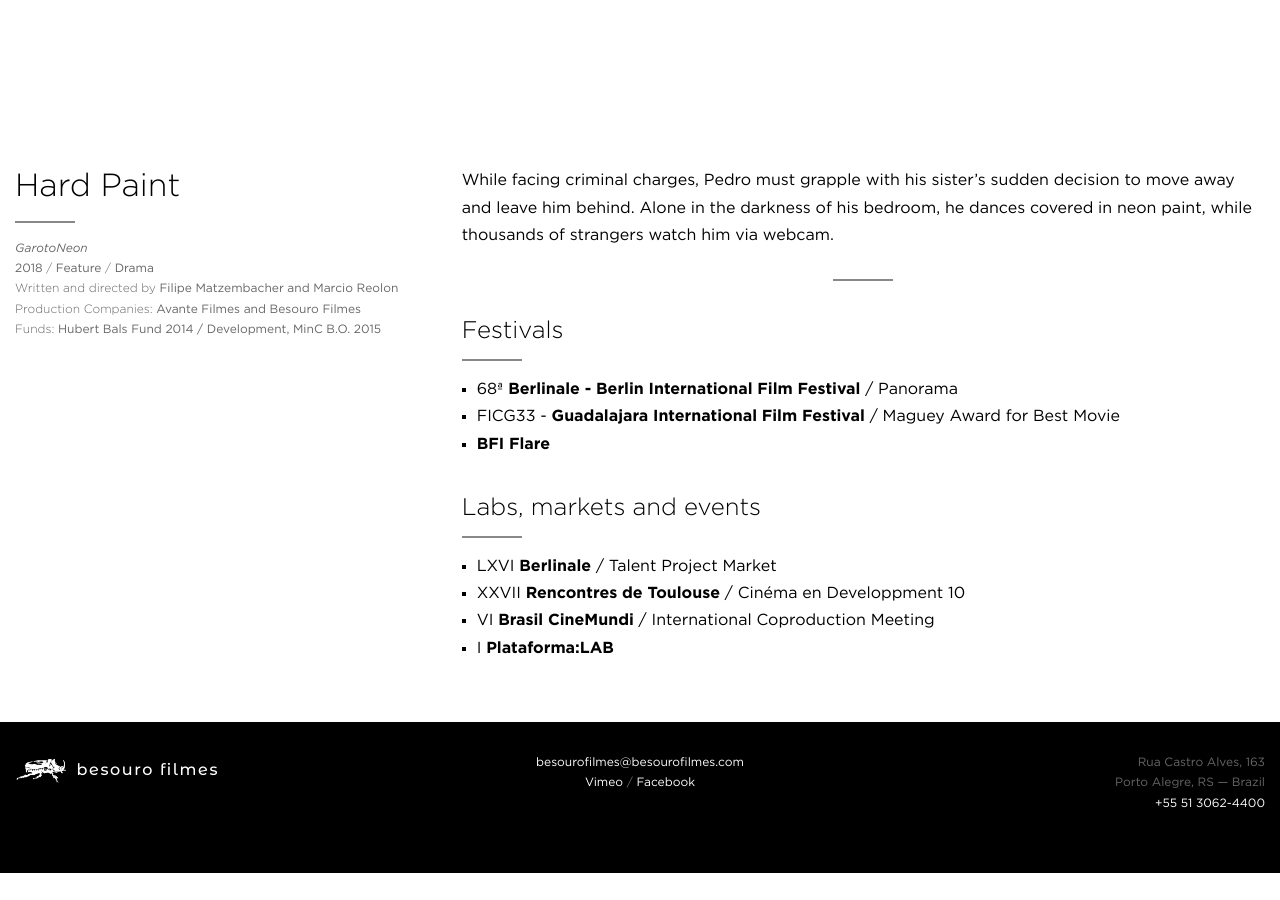
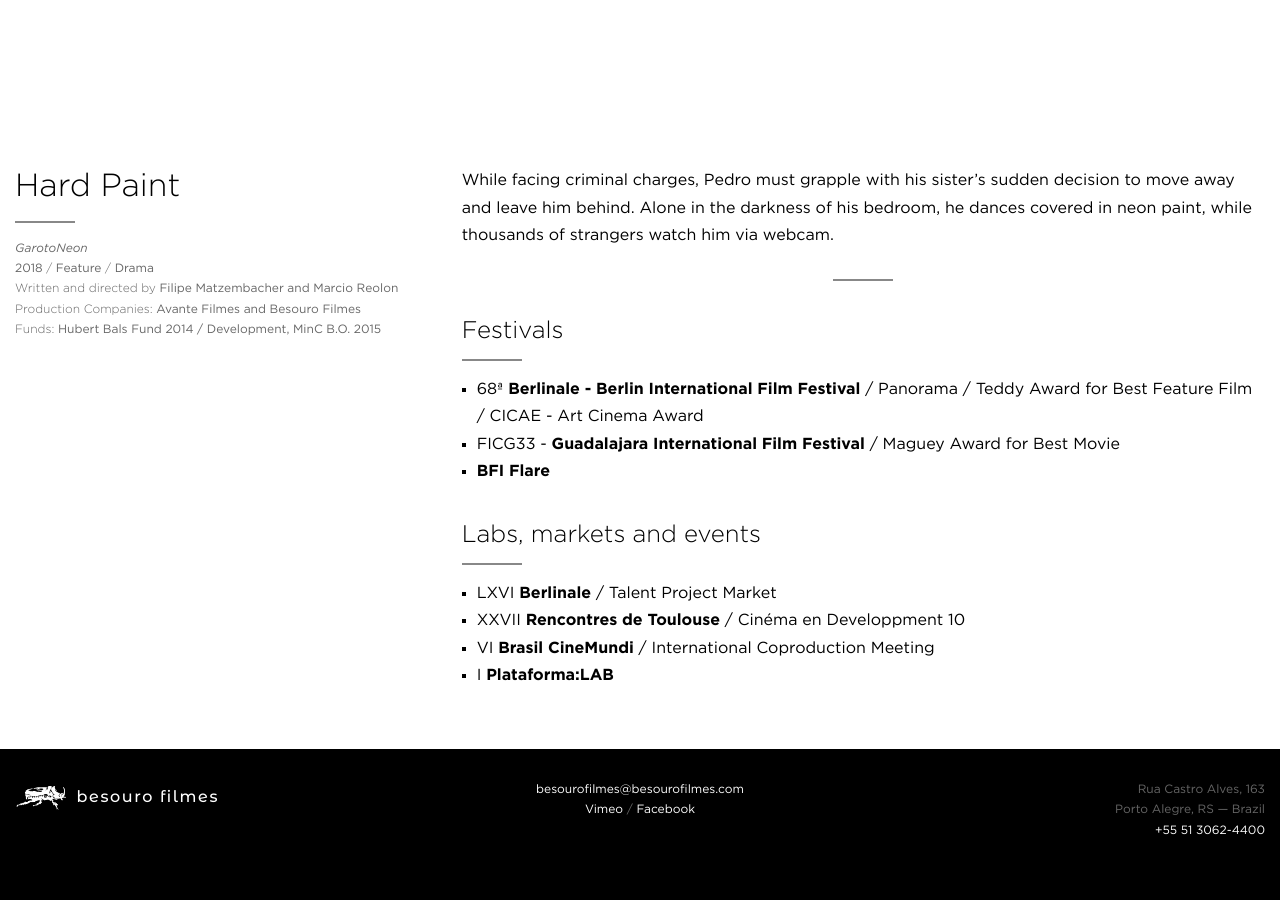
Before and after one commit to arthrfrts/besouro, a Jekyll site: the page built from _projects/hard-paint.md, in a window 1280 px wide and 900 px high, scrolled down 681 px. Built offline with Jekyll 4.4.1, drawn with Linux system fonts in a browser that asks for light colours; before the commit the page ends 1554 px from its top, so only the background shows below that.

Commit message:
Updated Hard Paint

```diff
--- a/_projects/hard-paint.md
+++ b/_projects/hard-paint.md
@@ -26,7 +26,7 @@
 
 ---
 ## Festivals
-* 68ª **Berlinale - Berlin International Film Festival** / Panorama
+* 68ª **Berlinale - Berlin International Film Festival** / Panorama / Teddy Award for Best Feature Film / CICAE - Art Cinema Award
 * FICG33 - **Guadalajara International Film Festival** / Maguey Award for Best Movie
 * **BFI Flare**
 
```
